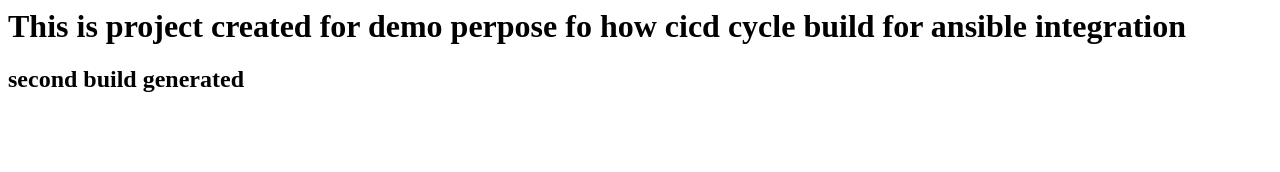
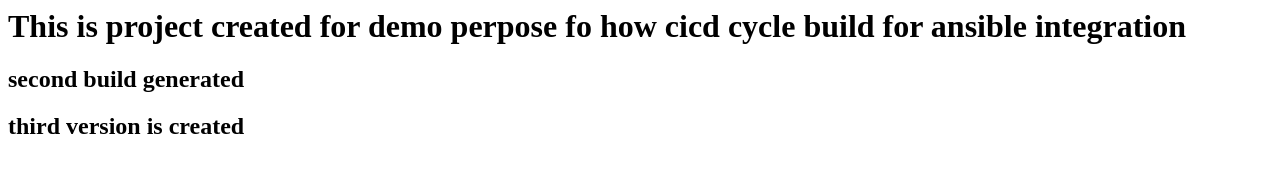
Before and after one commit to ashitosh999/CICD-Pipeline-integration-wih-ansible, a plain HTML site: page index.html in a window 1280 px wide. Drawn offline with Linux system fonts and the light colour scheme.

Commit message:
third  generation created

```diff
--- a/index.html
+++ b/index.html
@@ -6,5 +6,8 @@
 <h2>
   second build generated
 </h2>
+<h2>
+third version is created
+</h2>
 </body>
 </html>
```
